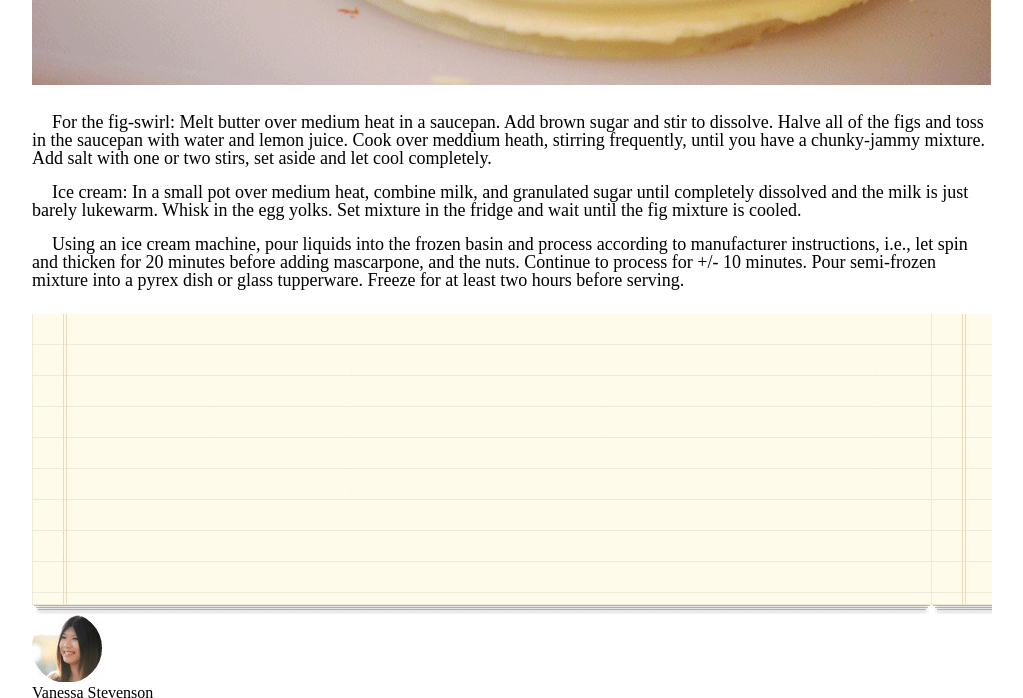
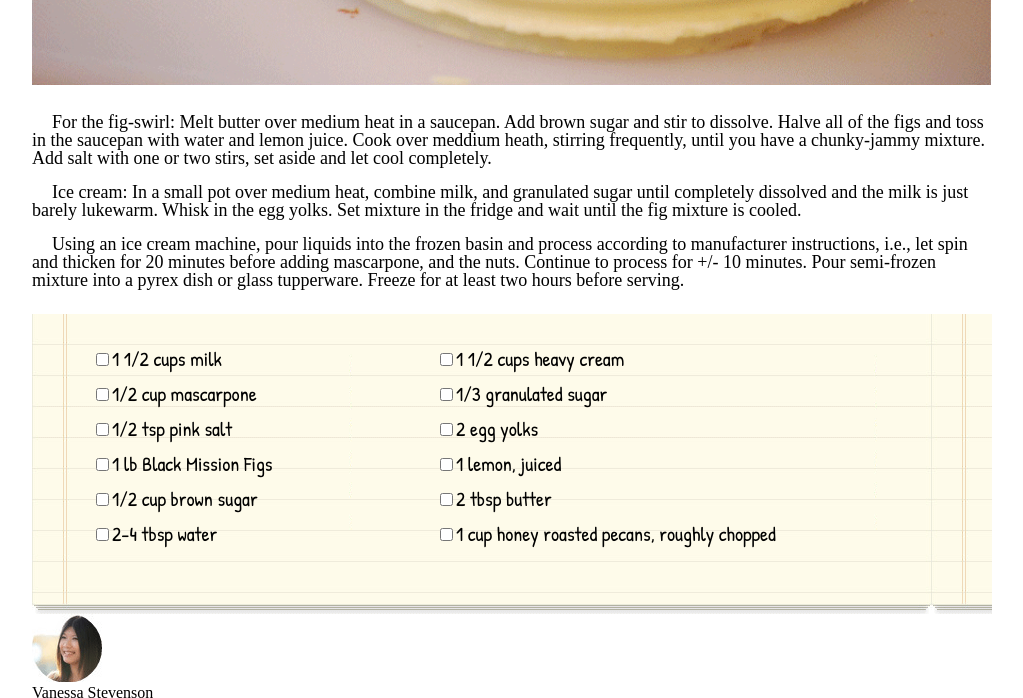
Before and after one commit to RellikDog/chocolate-pizza, a plain HTML site: page index.html in a window 1280 px wide. Shown: the part 818-1516 px from the top of the page, without its empty margins (88-1111 px from the left). Drawn offline with nearby package versions, Linux system fonts and the light colour scheme; a script that the page names is missing.

Commit message:
back to evy

```diff
--- a/index.html
+++ b/index.html
@@ -53,7 +53,20 @@
         </article>
         <section>
             <form>
-
+                <ul>
+                    <li><input type="checkbox" name="milk" /><label class="line">1 1/2 cups milk</label></li>
+                    <li><input type="checkbox" name="crea" /><label class="line">1 1/2 cups heavy cream</label></li>
+                    <li><input type="checkbox" name="masc" /><label class="line">1/2 cup mascarpone</label></li>
+                    <li><input type="checkbox" name="gsug" /><label class="line">1/3 granulated sugar</label></li>
+                    <li><input type="checkbox" name="salt" /><label class="line">1/2 tsp pink salt</label></li>
+                    <li><input type="checkbox" name="eggs" /><label class="line">2 egg yolks</label></li>
+                    <li><input type="checkbox" name="figs" /><label class="line">1 lb Black Mission Figs</label></li>
+                    <li><input type="checkbox" name="lemo" /><label class="line">1 lemon, juiced</label></li>
+                    <li><input type="checkbox" name="bsug" /><label class="line">1/2 cup brown sugar</label></li>
+                    <li><input type="checkbox" name="butt" /><label class="line">2 tbsp butter</label></li>
+                    <li><input type="checkbox" name="wata" /><label class="line">2-4 tbsp water</label></li>
+                    <li><input type="checkbox" name="peca" /><label class="line">1 cup honey roasted pecans, roughly chopped</label></li>
+                </ul>
             </form>
         </section>
     </main>
--- a/style.css
+++ b/style.css
@@ -85,6 +85,26 @@ section {
     height: 300px;
     background-image: url(img/list-bg.png);
 }
+form ul li{
+    display: inline-block;
+    width: 340px;
+    margin-bottom: 15px;
+    font-family: 'Patrick Hand', cursive;
+    font-size: 1.25em;
+}
+/* section *{
+    border: 3px dotted #000;
+} */
+form{
+    margin-left: 60px;
+}
+form ul{
+    padding-top: 35px;
+}
+input[type=checkbox]:checked + label.line{
+    text-decoration: line-through;
+   }
+
 /* ingredients-list {
     font-family: 'Patrick Hand', cursive;
 } */
```
